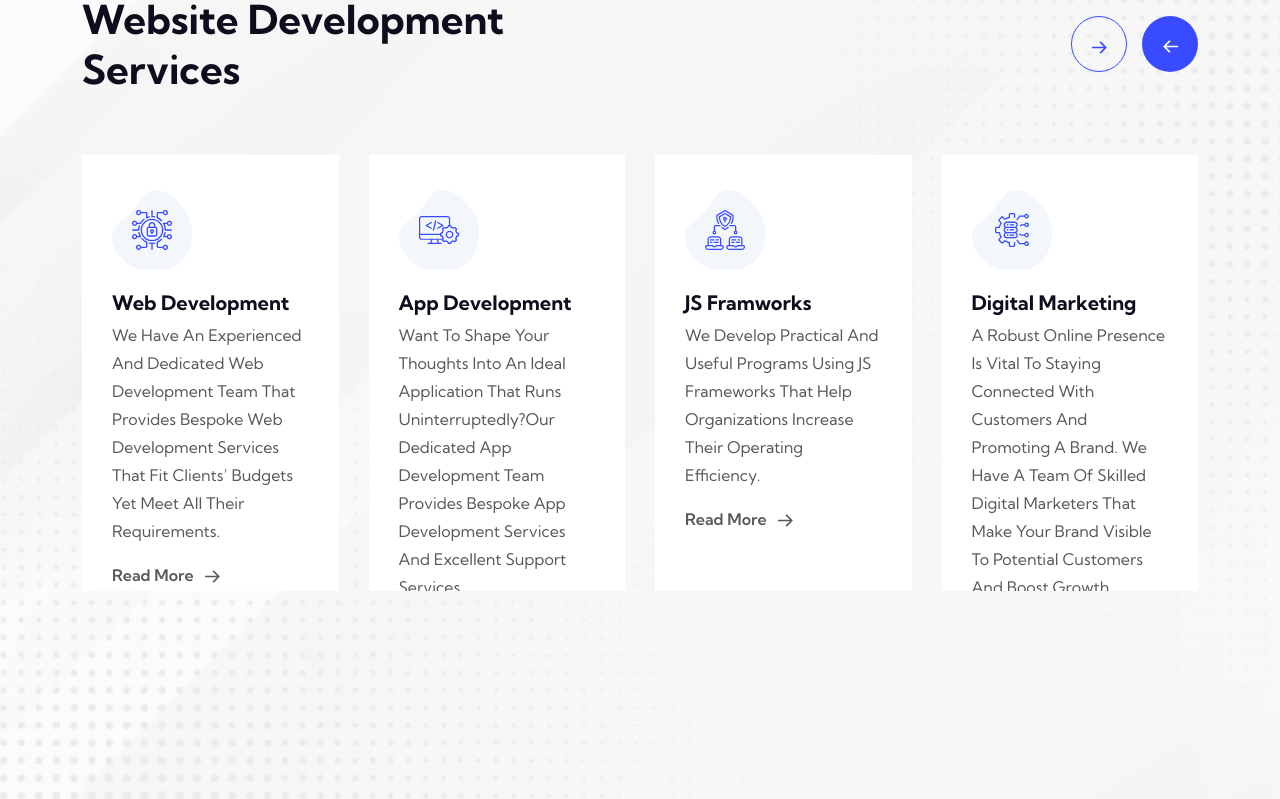
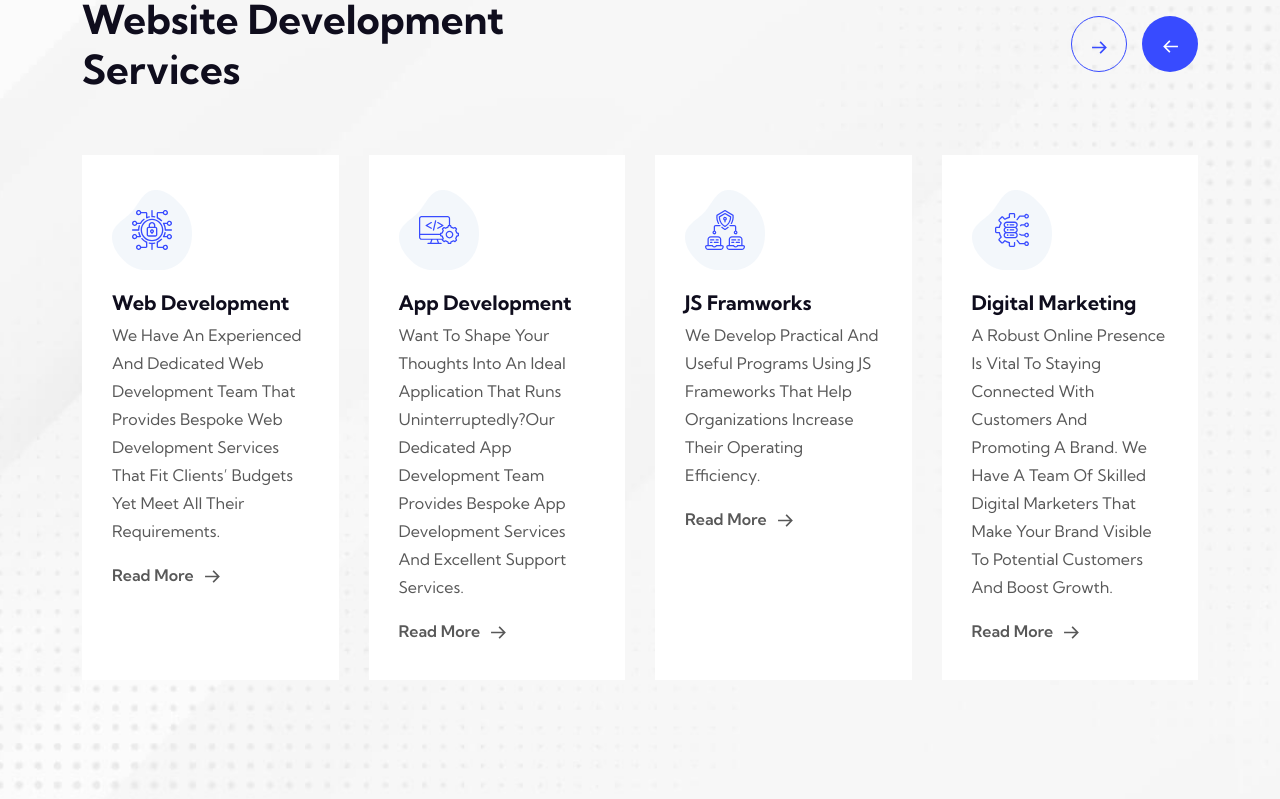
Before and after one commit to Javidkhanushiya/aiz-content-project, a Next.js app: page / in a window 1280 px wide. Shown: the part 1520-2319 px from the top of the page. Built offline with nearby package versions, Linux system fonts and the light colour scheme.

Commit message:
fix height of service detail card

```diff
--- a/public/assets/css/service-details.css
+++ b/public/assets/css/service-details.css
@@ -1276,7 +1276,7 @@ span {
   padding: 35px 30px;
   position: relative;
   z-index: 9;
-  height: 436px !important;
+  height: 100% !important;
 }
 @media (max-width: 767px) {
   .service-box-items {
--- a/public/assets/scss/_service-details.scss
+++ b/public/assets/scss/_service-details.scss
@@ -1643,7 +1643,7 @@ br {
     padding: 35px 30px;
     position: relative;
     z-index: 9;
-    height: 436px !important;
+    height: 100% !important;
 
     @include breakpoint (max-md) {
         margin-top: 0px;
--- a/public/assets/scss/_service.scss
+++ b/public/assets/scss/_service.scss
@@ -1,6 +1,10 @@
 
 .service-wrapper {
     margin-bottom: 187px;
+
+    .swiper-slide {
+        height: unset !important;
+    }
 
     .service-text {
         margin-top: 50px;
@@ -24,7 +28,7 @@
     padding: 35px 30px;
     position: relative;
     z-index: 9;
-    height: 436px !important;
+    height: 100% !important;
 
     &::before {
         @include before;
```
Also changed, not shown: public/assets/css/main.css, public/assets/css/swiper-bundle.min.css, 1 other file (tests, documents, lock files or other folders).
